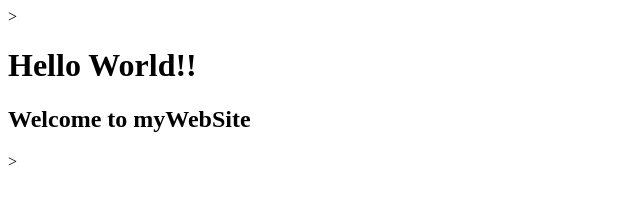
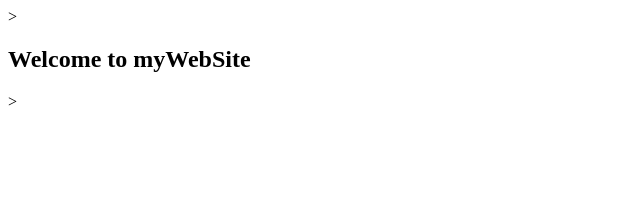
Before and after one commit to ampstudy1/testGit, a plain HTML site: page index.html in a window 1280 px wide. Shown: the whole page, without its empty margins (0-640 px from the left). Drawn offline with Linux system fonts and the light colour scheme.

Commit message:
Remove Hello World Message

```diff
--- a/index.html
+++ b/index.html
@@ -6,9 +6,6 @@
         </title>
         </head>>
         <body>
-            <h1>
-                Hello World!!
-            </h1>
             <h2>
                 Welcome to myWebSite
             </h2>
```
